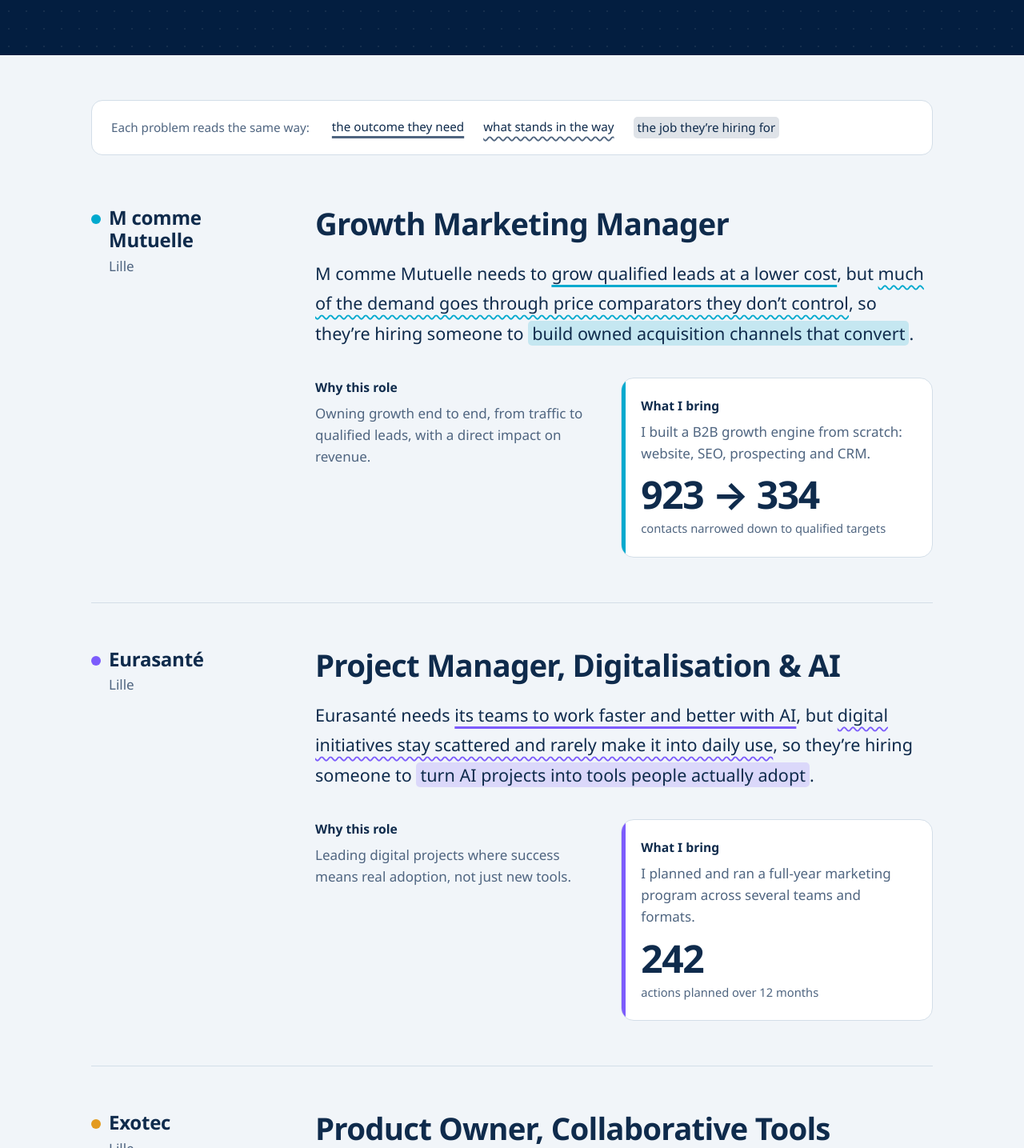
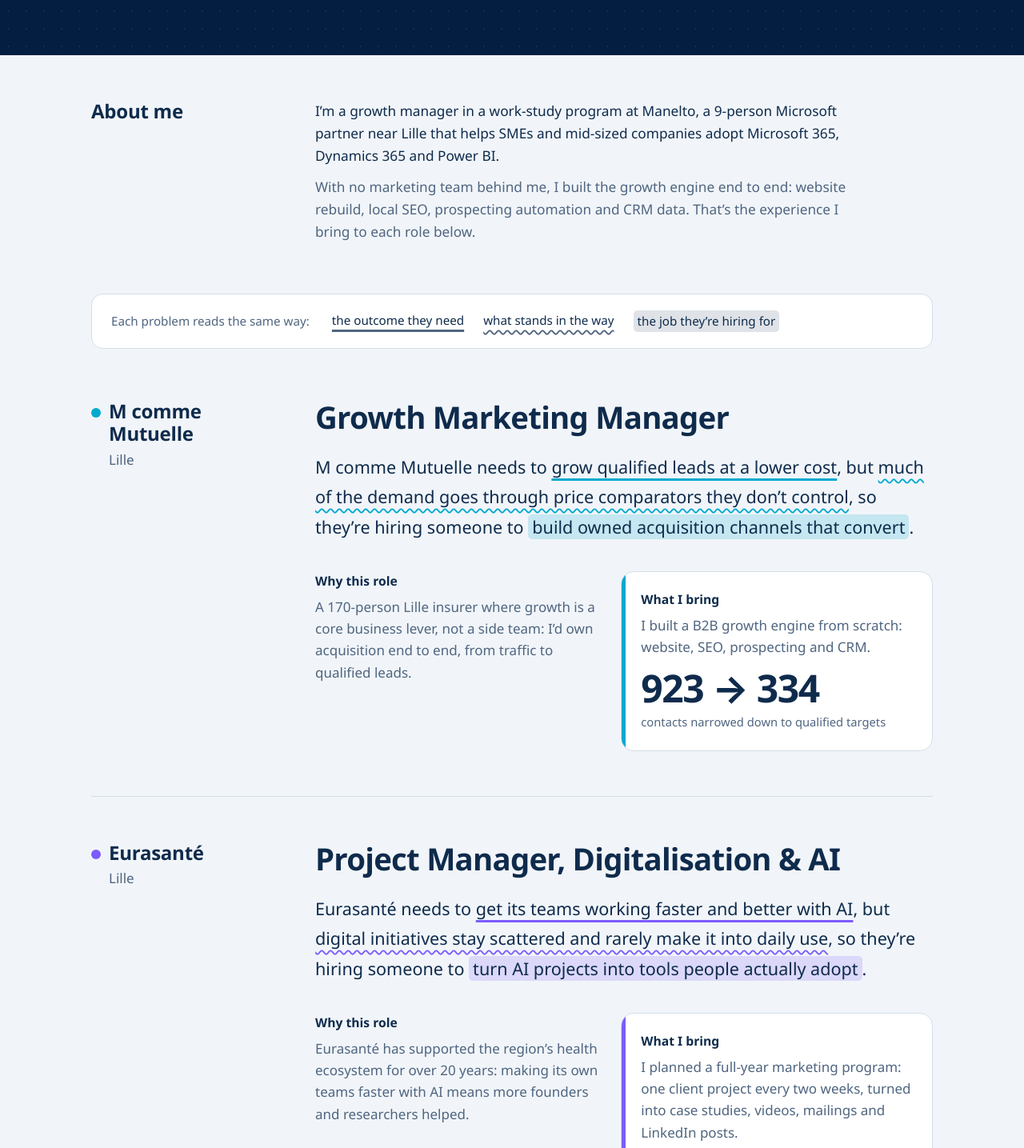
Before and after one commit to rpruvostflore-ui/my-job-radar, a plain HTML site: page index.html in a window 1280 px wide. Shown: the part 547-1982 px from the top of the page at 80% size. Drawn offline with Linux system fonts and the light colour scheme.

Commit message:
Update index.html

```diff
--- a/index.html
+++ b/index.html
@@ -84,6 +84,11 @@ a{color:inherit;text-decoration:none}
 @keyframes ping{0%{transform:scale(.6);opacity:.45}100%{transform:scale(2.2);opacity:0}}
 
 /* ---------- Reading key ---------- */
+.about{display:grid;grid-template-columns:240px 1fr;gap:40px;padding:56px 0 8px}
+.about h2{font-size:1.5rem;line-height:1.2;letter-spacing:-.01em}
+.about p{max-width:40em;font-size:1.08rem}
+.about p + p{margin-top:12px;color:var(--ink-2)}
+@media (max-width:860px){.about{grid-template-columns:1fr;gap:12px;padding-top:44px}}
 .key{
   margin:56px 0 8px;padding:20px 24px;border-radius:14px;
   background:var(--surface);border:1px solid var(--line);
@@ -196,6 +201,14 @@ footer{border-top:1px solid var(--line);margin-top:8px;padding:28px 0 44px;color
 
 <main class="wrap">
 
+  <section class="about" aria-labelledby="about-title">
+    <h2 id="about-title">About me</h2>
+    <div>
+      <p>I’m a growth manager in a work-study program at Manelto, a 9-person Microsoft partner near Lille that helps SMEs and mid-sized companies adopt Microsoft 365, Dynamics 365 and Power BI.</p>
+      <p>With no marketing team behind me, I built the growth engine end to end: website rebuild, local SEO, prospecting automation and CRM data. That’s the experience I bring to each role below.</p>
+    </div>
+  </section>
+
   <div class="key">
     <p>Each problem reads the same way:</p>
     <div class="items">
@@ -216,7 +229,7 @@ footer{border-top:1px solid var(--line);margin-top:8px;padding:28px 0 44px;color
       <div class="grid">
         <div>
           <h3>Why this role</h3>
-          <p>Owning growth end to end, from traffic to qualified leads, with a direct impact on revenue.</p>
+          <p>A 170-person Lille insurer where growth is a core business lever, not a side team: I’d own acquisition end to end, from traffic to qualified leads.</p>
         </div>
         <div class="proof">
           <h3>What I bring</h3>
@@ -235,15 +248,15 @@ footer{border-top:1px solid var(--line);margin-top:8px;padding:28px 0 44px;color
     </div>
     <div class="main">
       <h2>Project Manager, Digitalisation &amp; AI</h2>
-      <p class="problem">Eurasanté needs <span class="o">its teams to work faster and better with AI</span>, but <span class="b">digital initiatives stay scattered and rarely make it into daily use</span>, so they’re hiring someone to <span class="j">turn AI projects into tools people actually adopt</span>.</p>
+      <p class="problem">Eurasanté needs to <span class="o">get its teams working faster and better with AI</span>, but <span class="b">digital initiatives stay scattered and rarely make it into daily use</span>, so they’re hiring someone to <span class="j">turn AI projects into tools people actually adopt</span>.</p>
       <div class="grid">
         <div>
           <h3>Why this role</h3>
-          <p>Leading digital projects where success means real adoption, not just new tools.</p>
+          <p>Eurasanté has supported the region’s health ecosystem for over 20 years: making its own teams faster with AI means more founders and researchers helped.</p>
         </div>
         <div class="proof">
           <h3>What I bring</h3>
-          <p>I planned and ran a full-year marketing program across several teams and formats.</p>
+          <p>I planned a full-year marketing program: one client project every two weeks, turned into case studies, videos, mailings and LinkedIn posts.</p>
           <span class="num">242</span>
           <span class="num-label">actions planned over 12 months</span>
         </div>
@@ -258,17 +271,17 @@ footer{border-top:1px solid var(--line);margin-top:8px;padding:28px 0 44px;color
     </div>
     <div class="main">
       <h2>Product Owner, Collaborative Tools</h2>
-      <p class="problem">Exotec needs <span class="o">its 1,500 employees across three continents to collaborate efficiently</span>, but <span class="b">tools get deployed without being truly adopted</span>, so they’re hiring someone to <span class="j">align business needs and IT and drive real usage</span>.</p>
+      <p class="problem">Exotec needs to <span class="o">get its 1,500 employees across three continents collaborating efficiently</span>, but <span class="b">tools get deployed without being truly adopted</span>, so they’re hiring someone to <span class="j">align business needs and IT and drive real usage</span>.</p>
       <div class="grid">
         <div>
           <h3>Why this role</h3>
-          <p>Being the bridge between business needs and tech teams, on tools people use every day.</p>
+          <p>Exotec is a Lille-born robotics company that went global: shaping how 1,500 people across three continents work together is a rare product challenge.</p>
         </div>
         <div class="proof">
           <h3>What I bring</h3>
-          <p>I audited our CRM and found a data issue that was hiding half of our targets.</p>
+          <p>I audited our CRM and flagged a data issue that was hiding nearly half of our targets from sales filters.</p>
           <span class="num">4,331</span>
-          <span class="num-label">records fixed</span>
+          <span class="num-label">records flagged out of 9,232 contacts</span>
         </div>
       </div>
     </div>
```
